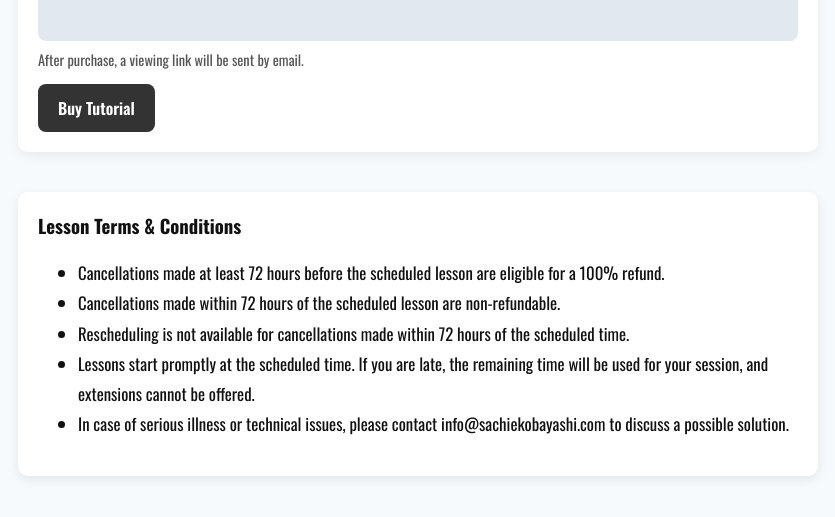
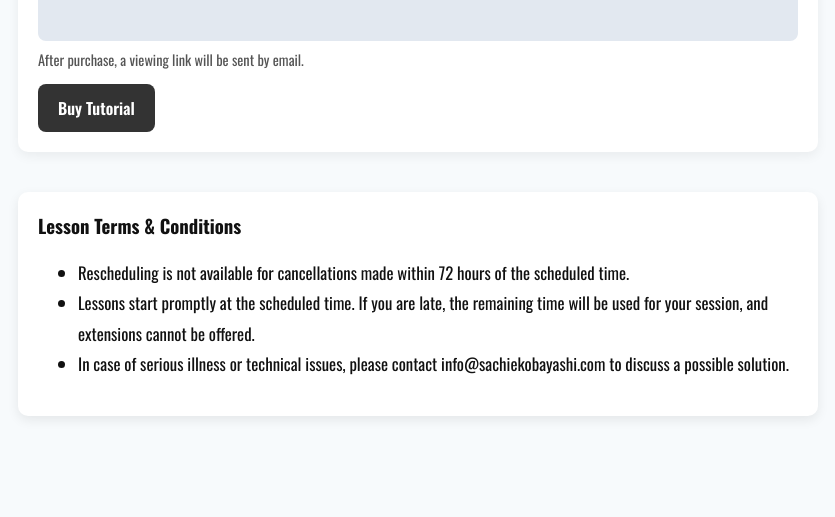
Before and after one commit to kbys88/kbys88.github.io, a Jekyll site: the page built from lesson_fr.md, in a window 1280 px wide and 900 px high, scrolled down 4029 px. Shown: the top 517 px of the window, without its empty margins (222-1057 px from the left). Built offline with Jekyll 4.4.1, drawn with Linux system fonts in a browser that asks for light colours; some web fonts are replaced.

Commit message:
Update lesson_fr.md

```diff
--- a/lesson_fr.md
+++ b/lesson_fr.md
@@ -147,10 +147,10 @@ permalink: /lesson_fr/
 <div class="card" style="max-width:800px; margin:40px auto; padding:20px; border-radius:10px; box-shadow:0 4px 12px rgba(0,0,0,0.08);">
   <h3 data-en="Lesson Terms & Conditions" data-fr="Conditions des Cours"></h3>
   <ul style="font-size:1.05rem; line-height:1.8; margin-top:10px;">
-    <li data-en="Cancellations made at least 72 hours before the scheduled lesson are eligible for a 100% refund."
-        data-fr="Les annulations effectuées au moins 72 heures avant l’heure prévue du cours donnent droit à un remboursement complet (100%)."></li>
-    <li data-en="Cancellations made within 72 hours of the scheduled lesson are non-refundable."
-        data-fr="Les annulations effectuées moins de 72 heures avant le cours ne sont pas remboursables."></li>
+   <!--    <li data-en="Cancellations made at least 72 hours before the scheduled lesson are eligible for a 100% refund."
+        data-fr="Les annulations effectuées au moins 72 heures avant l’heure prévue du cours donnent droit à un remboursement complet (100%)."></li> -->
+   <!--  <li data-en="Cancellations made within 72 hours of the scheduled lesson are non-refundable."
+        data-fr="Les annulations effectuées moins de 72 heures avant le cours ne sont pas remboursables."></li> -->
     <li data-en="Rescheduling is not available for cancellations made within 72 hours of the scheduled time."
         data-fr="Aucun report n’est possible pour les annulations effectuées dans les 72 heures précédant le cours."></li>
     <li data-en="Lessons start promptly at the scheduled time. If you are late, the remaining time will be used for your session, and extensions cannot be offered."
```
